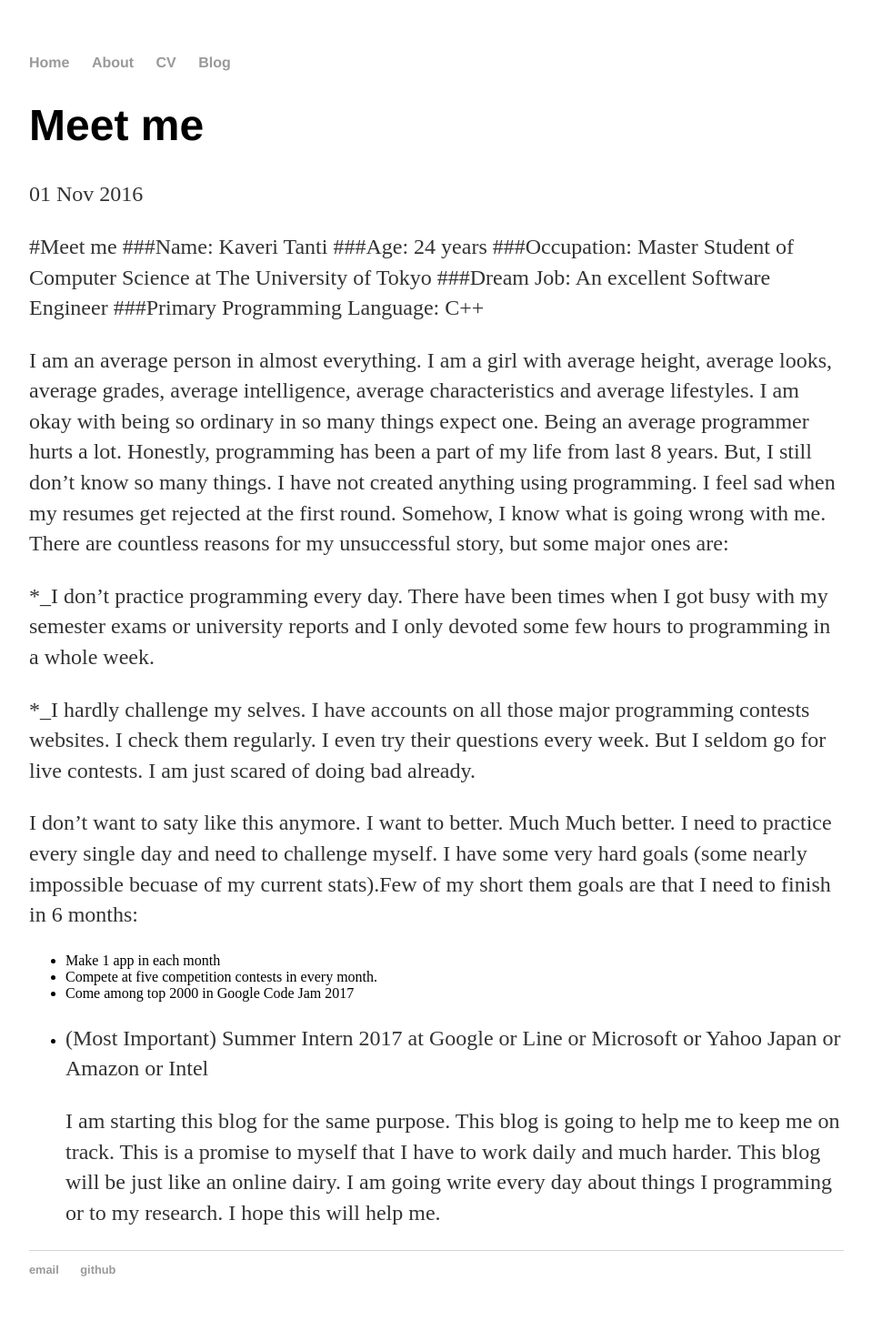
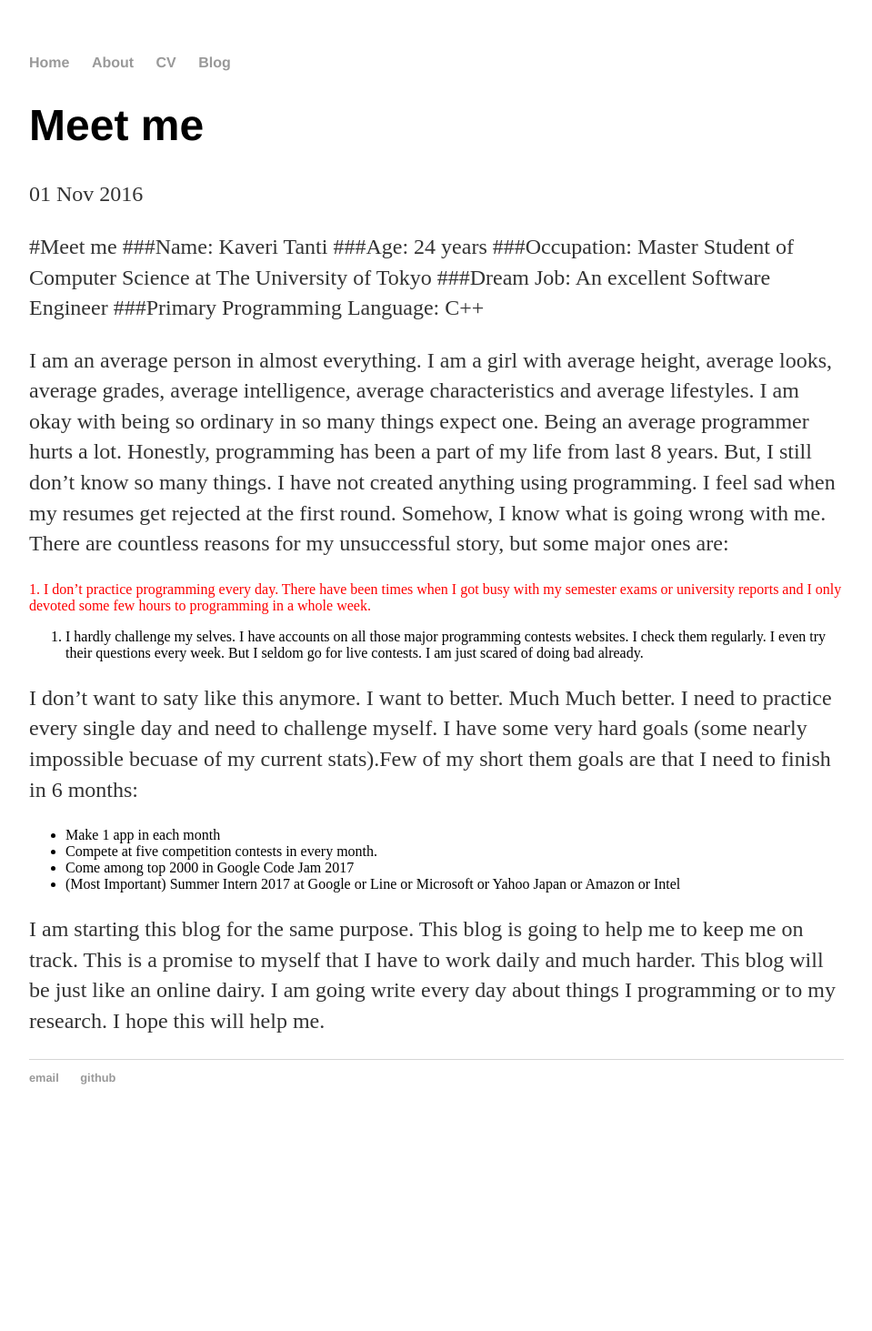
Before and after one commit to scitamehtam/scitamehtam.github.io, a Jekyll site: the page built from _posts/2016-11-01-Meet-me.md, in a window 1280 px wide. Shown: the whole page at 91% size, without its empty margins (160-1119 px from the left). Built offline with Jekyll 4.4.1, drawn with Linux system fonts in a browser that asks for light colours; after the commit the page ends 1252 px from its top, so only the background shows below that.

Commit message:
Update 2016-11-01-Meet-me.md

```diff
--- a/_posts/2016-11-01-Meet-me.md
+++ b/_posts/2016-11-01-Meet-me.md
@@ -10,17 +10,17 @@
 ###Dream Job: An excellent Software Engineer
 ###Primary Programming Language: C++
 
-   I am an average person in almost everything. I am  a girl with average height, average looks, average grades, average intelligence, average characteristics and average lifestyles. I am okay with being so ordinary in so many things expect one. Being an average programmer hurts a lot. Honestly, programming has been a part of my life from last 8 years. But, I still don't know so many things. I have not created anything using programming. I feel sad when my resumes get rejected at the first round.
+I am an average person in almost everything. I am  a girl with average height, average looks, average grades, average intelligence, average characteristics and average lifestyles. I am okay with being so ordinary in so many things expect one. Being an average programmer hurts a lot. Honestly, programming has been a part of my life from last 8 years. But, I still don't know so many things. I have not created anything using programming. I feel sad when my resumes get rejected at the first round.
 Somehow, I know what is going wrong with me. There are countless reasons for my unsuccessful story, but some major ones are:
 
-*_I don’t practice programming every day. There have been times when I got busy with my semester exams or university reports    and I only devoted some few hours to programming in a whole week.
+<font color="red">1. I don’t practice programming every day. There have been times when I got busy with my semester exams or university reports    and I only devoted some few hours to programming in a whole week.</font>
 
-*_I hardly challenge my selves. I have accounts  on all those major programming contests websites. I check them regularly. I even try their questions every week. But I seldom go for live contests. I am just scared of doing bad already.
+2. I hardly challenge my selves. I have accounts  on all those major programming contests websites. I check them regularly. I even try their questions every week. But I seldom go for live contests. I am just scared of doing bad already.
 
-   I don't want to saty like this anymore. I want to better. Much Much better. I need to practice every single day and need to challenge myself. I have some very hard goals (some nearly impossible becuase of my current stats).Few of my short them goals are that I need to finish in 6 months:
+I don't want to saty like this anymore. I want to better. Much Much better. I need to practice every single day and need to challenge myself. I have some very hard goals (some nearly impossible becuase of my current stats).Few of my short them goals are that I need to finish in 6 months:
   - Make 1 app in each month
   - Compete at five competition contests in every month.
   - Come among top 2000 in Google Code Jam 2017
   - (Most Important) Summer Intern 2017 at Google or Line or Microsoft or Yahoo Japan or Amazon or Intel
 
-    I am starting this blog for the same purpose. This blog is going to help me to keep me on track. This is a promise to myself that I have to work daily and much harder. This blog will be just like an online dairy. I am going write every day about things I programming or to my research. I hope this will help me.
+I am starting this blog for the same purpose. This blog is going to help me to keep me on track. This is a promise to myself that I have to work daily and much harder. This blog will be just like an online dairy. I am going write every day about things I programming or to my research. I hope this will help me.
```
